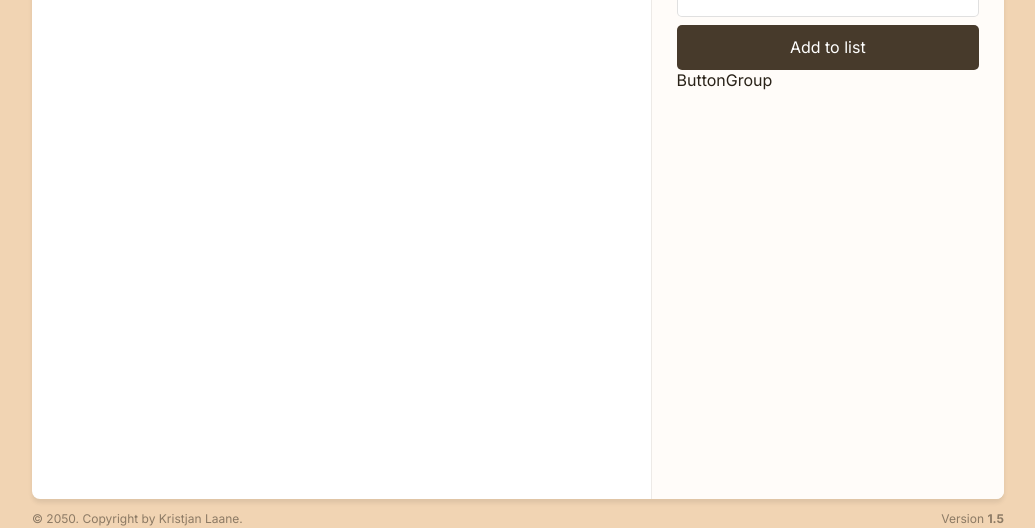
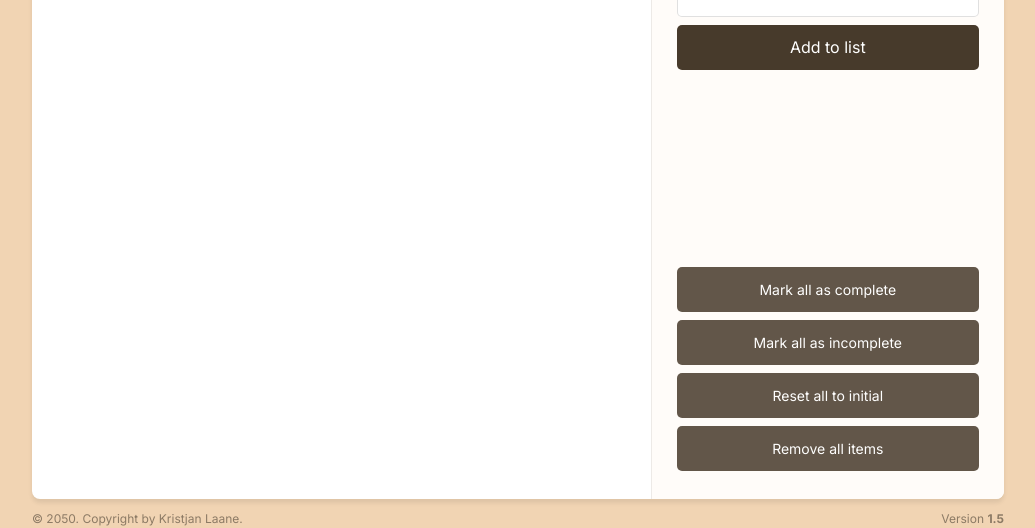
Before and after one commit to Chris-TheGod/Trekbag, a React (Vite) app: page / in a window 1280 px wide. Shown: the part 206-734 px from the top of the page, without its empty margins (122-1157 px from the left). Built offline with nearby package versions, Linux system fonts and the light colour scheme.

Commit message:
structure pt2

```diff
--- a/src/components/AddItemForm.tsx
+++ b/src/components/AddItemForm.tsx
@@ -1,9 +1,11 @@
+import Button from './Button';
+
 export default function AddItemForm() {
   return (
     <form>
       <h2>Add an item</h2>
       <input />
-      <button className='btn'>Add to list</button>
+      <Button>Add to list</Button>
     </form>
   );
 }
--- /dev/null
+++ b/src/components/Button.tsx
@@ -0,0 +1,12 @@
+type ButtonProps = {
+  children: string;
+  type?: string;
+};
+
+export default function Button({ type, children }: ButtonProps) {
+  return (
+    <button className={`btn ${type === 'secondary' ? 'btn--secondary' : ''}`}>
+      {children}
+    </button>
+  );
+}
--- a/src/components/ButtonGroup.tsx
+++ b/src/components/ButtonGroup.tsx
@@ -1,3 +1,12 @@
+import Button from './Button';
+
 export default function ButtonGroup() {
-  return <div>ButtonGroup</div>;
+  return (
+    <section className='button-group'>
+      <Button type='secondary'>Mark all as complete</Button>
+      <Button type='secondary'>Mark all as incomplete</Button>
+      <Button type='secondary'>Reset all to initial</Button>
+      <Button type='secondary'>Remove all items</Button>
+    </section>
+  );
 }
```
